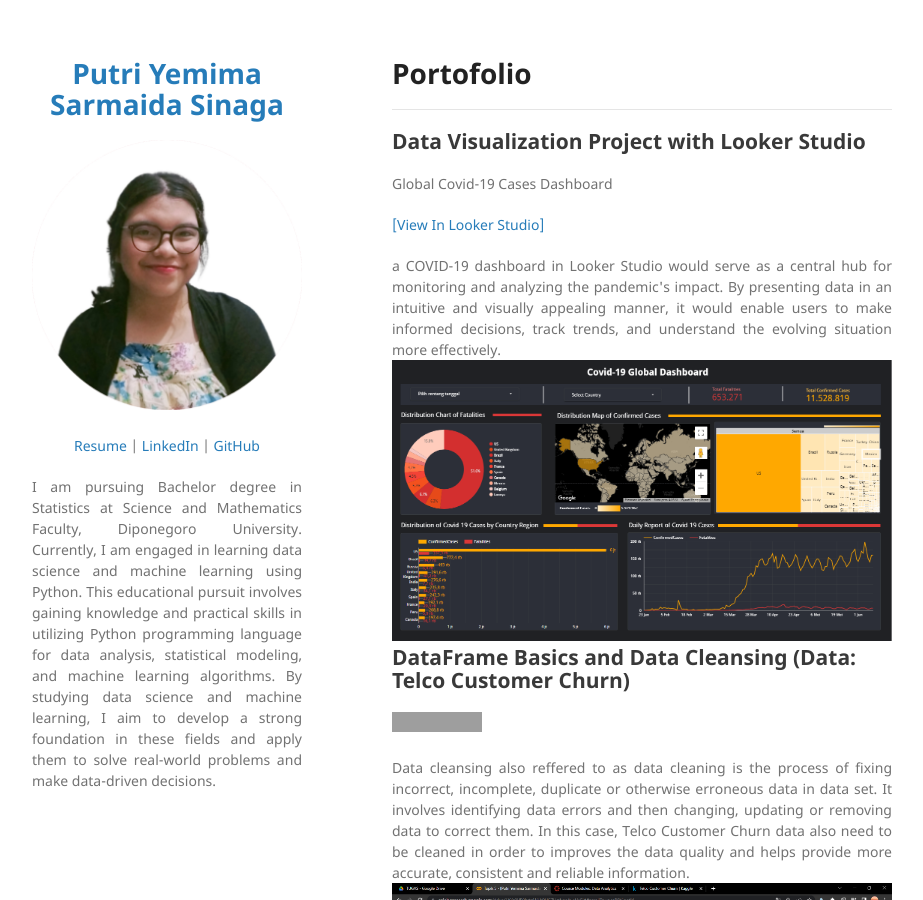
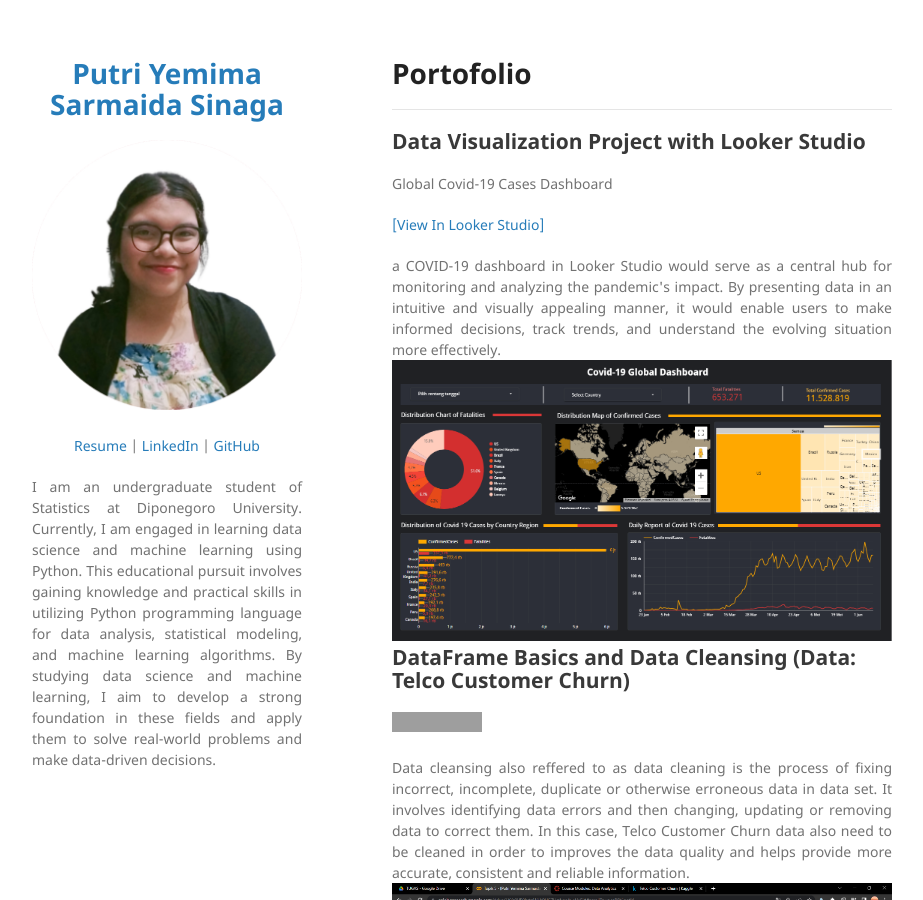
Before and after one commit to pyemimaa/portofolio, a Jekyll site: the page built from index.md, in a window 1280 px wide and 900 px high. Shown: the whole window, without its empty margins (178-1101 px from the left). Built offline with Jekyll 4.4.1, drawn with Linux system fonts in a browser that asks for light colours; our own code applies the rules of GitHub Pages for plain Markdown files; grey boxes are pictures that could not be loaded.

Commit message:
_config.yml

```diff
--- a/_config.yml
+++ b/_config.yml
@@ -10,7 +10,7 @@ description:
   </p>
 
   <p align="justify">
-  I am pursuing Bachelor degree in Statistics at Science and Mathematics Faculty, Diponegoro University. Currently, I am engaged in learning data science and machine learning using Python. This educational pursuit involves gaining knowledge and practical skills in utilizing Python programming language for data analysis, statistical modeling, and machine learning algorithms. By studying data science and machine learning, I aim to develop a strong foundation in these fields and apply them to solve real-world problems and make data-driven decisions.
+ I am an undergraduate student of Statistics at Diponegoro University. Currently, I am engaged in learning data science and machine learning using Python. This educational pursuit involves gaining knowledge and practical skills in utilizing Python programming language for data analysis, statistical modeling, and machine learning algorithms. By studying data science and machine learning, I aim to develop a strong foundation in these fields and apply them to solve real-world problems and make data-driven decisions.
   <br><br>
   </p>
 
```
